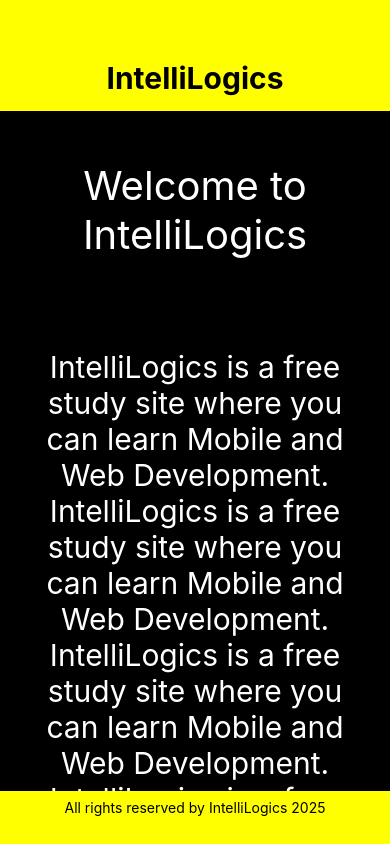
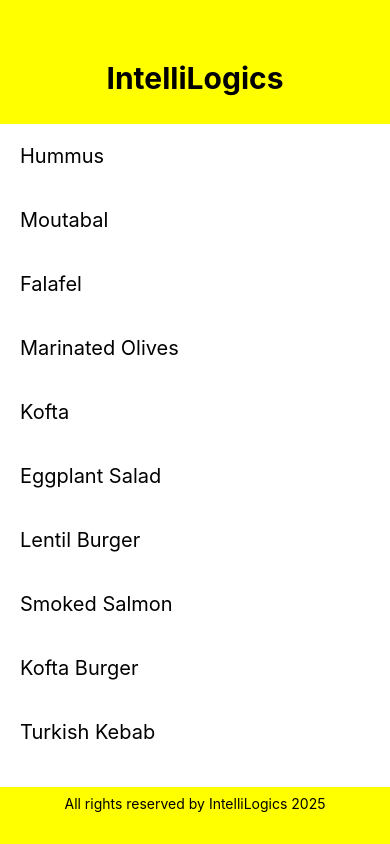
Before and after one commit to abidroid/ReactNativeApp1, a React Native app: screen / in a window 390 px wide. Built offline with nearby package versions, Linux system fonts and the light colour scheme.

Commit message:
stylesheet

```diff
--- a/App.js
+++ b/App.js
@@ -4,14 +4,16 @@
 import HeaderComponent from './components/HeaderComponent';
 import Welcome from './components/Welcome';
 import CourseItems from './components/CourseItems';
+import FlatListComponent from './components/FlatListComponent';
 export default function App() {
   return (
     <View
-      style={{ backgroundColor: 'black', flex: 1, }}
+      style={{ backgroundColor: 'white', flex: 1, }}
     >
 
       <HeaderComponent />
-      <Welcome />
+      {/* <Welcome /> */}
+      <FlatListComponent />
       <FooterComponent />
 
 
--- a/components/FlatListComponent.js
+++ b/components/FlatListComponent.js
@@ -28,7 +28,7 @@
 
 const Item = ({name}) => (
     <View>
-        <Text>{name}</Text>
+        <Text style={styles.listItem}>{name}</Text>
     </View>
 );
 
@@ -38,7 +38,7 @@
 
     return (
 
-        <View>
+        <View style={styles.container}>
             <FlatList
             data={menuItemsToDisplay}
             renderItem={renderItem}
@@ -49,3 +49,16 @@
 };
 
 export default FlatListComponent;
+
+const styles = StyleSheet.create({
+
+    container: {
+        flex: 0.8,
+
+    },
+
+    listItem: {
+        fontSize: 20,
+        padding: 20
+    }
+});
```
